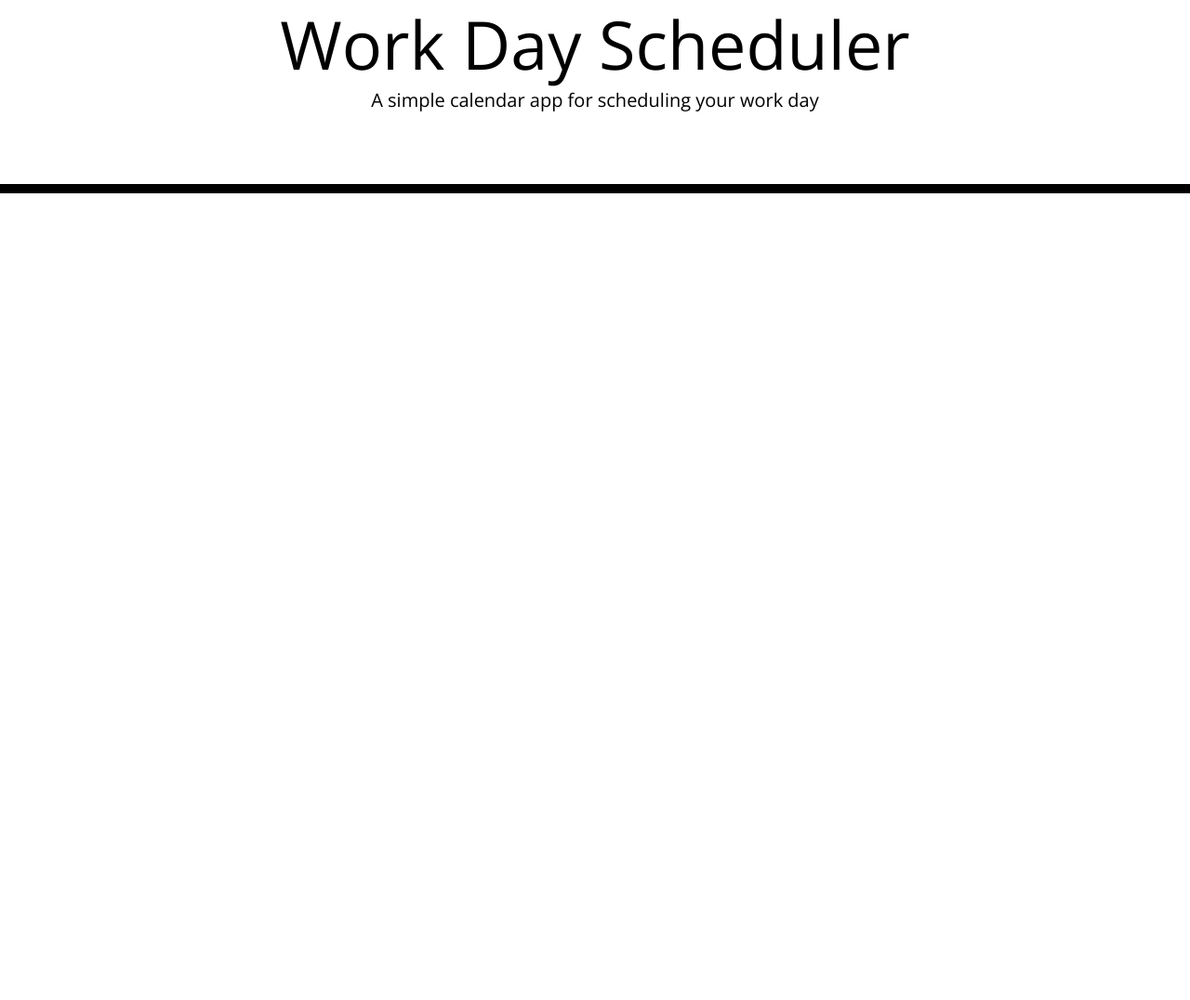
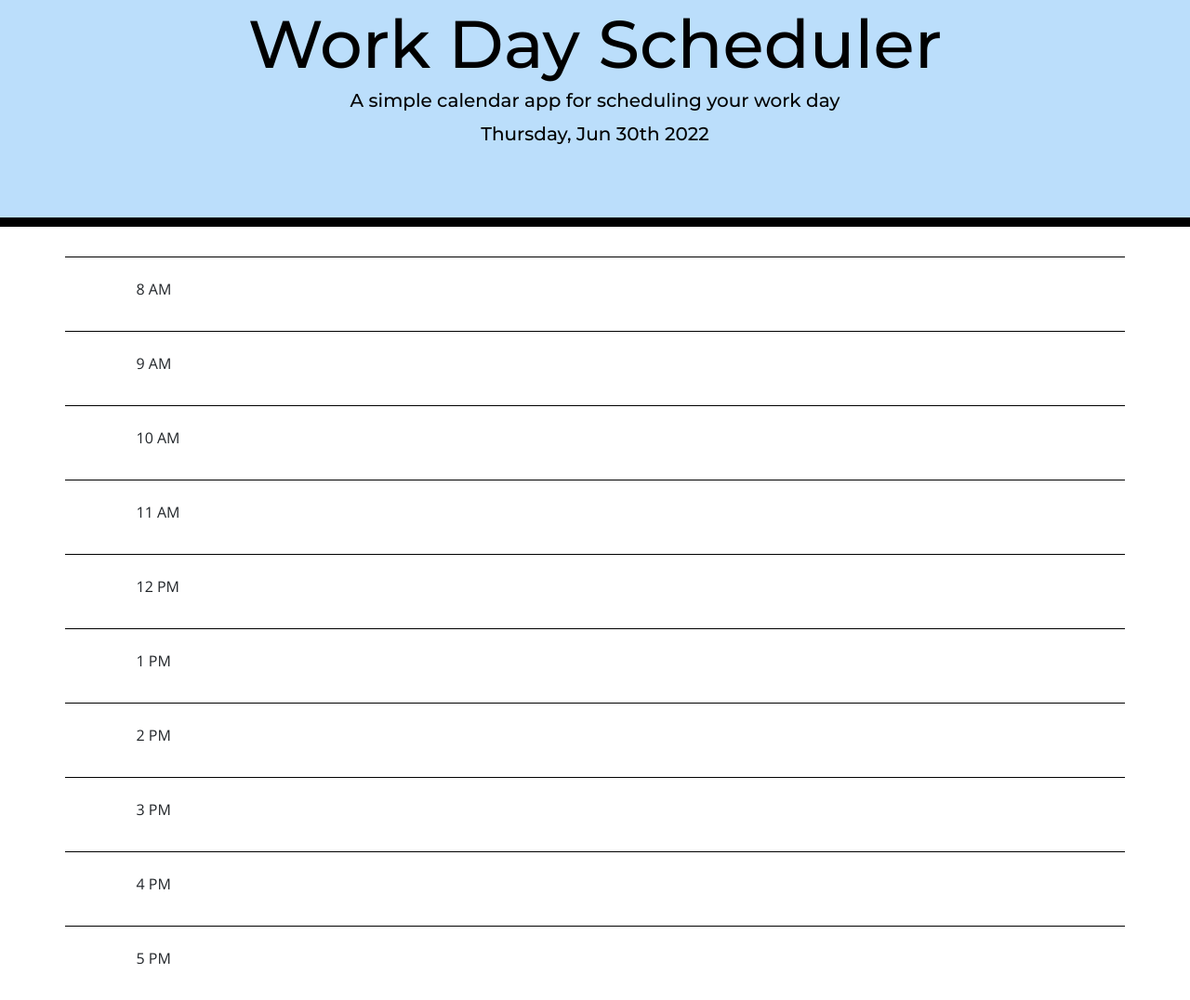
Before and after one commit to lilyannekot/work-day-scheduler, a plain HTML site: page index.html in a window 1280 px wide. Shown: the part 60-1136 px from the top of the page at 93% size. Before the commit the page ends 800 px from the top, so only its background shows below. Drawn offline with nearby package versions, Linux system fonts and the light colour scheme; files that its build step writes are made by us from their sources.

Commit message:
Layout for time blocks and addition of today's date

```diff
--- a/Assets/index.js
+++ b/Assets/index.js
@@ -0,0 +1,2 @@
+var todayDate = moment().format('dddd, MMM Do YYYY');
+$("#currentDay").html(todayDate);
--- a/Assets/style.css
+++ b/Assets/style.css
@@ -15,10 +15,12 @@ body {
 
   .jumbotron {
     text-align: center;
-    background-color: transparent;
+    background-color: #BBDEFB;
     color: black;
     border-radius: 0;
     border-bottom: 10px solid black;
+    font-family: 'Montserrat', sans-serif;
+    font-weight: bold;
   }
 
   .description{
@@ -33,7 +35,8 @@ body {
   .row {
     white-space: pre-wrap;
     height: 80px;
-    border-top: 1px solid white;;
+    border-top: 1px solid black;
+    padding: 10px;
   }
 
   .hour {
--- a/index.html
+++ b/index.html
@@ -18,7 +18,11 @@
       href="https://fonts.googleapis.com/css?family=Open+Sans&display=swap"
       rel="stylesheet"
     />
-    <link rel="stylesheet" href="style.css" />
+    <link href="https://fonts.googleapis.com/css2?family=Montserrat:wght@500;700&display=swap"
+    rel="stylesheet"
+    />
+    <link rel="stylesheet" href="Assets/style.css" />
+
     <title>Work Day Scheduler</title>
   </head>
 
@@ -29,10 +33,43 @@
       <p id="currentDay" class="lead"></p>
     </header>
     <div class="container">
-      <!-- Timeblocks go here -->
+      <!-- Timeblocks go here. Create individual rows for each time block.-->
+        <div>
+            <div class="row" col-sm>
+                8 AM
+            </div>
+            <div class="row" col-sm>
+                9 AM
+            </div>
+            <div class="row" col-sm>
+                10 AM
+            </div>
+            <div class="row" col-sm>
+                11 AM
+            </div>
+            <div class="row" col-sm>
+                12 PM
+            </div>
+            <div class="row" col-sm>
+                1 PM
+            </div>
+            <div class="row" col-sm>
+                2 PM
+            </div>
+            <div class="row" col-sm>
+                3 PM
+            </div>
+            <div class="row" col-sm>
+                4 PM
+            </div>
+            <div class="row" col-sm>
+                5 PM
+            </div>
+        </div>
     </div>
 
     <script src="https://cdnjs.cloudflare.com/ajax/libs/jquery/3.2.1/jquery.min.js"></script>
     <script src="https://cdnjs.cloudflare.com/ajax/libs/moment.js/2.24.0/moment.min.js"></script>
+    <script src="Assets/index.js"></script>
   </body>
 </html>
```
